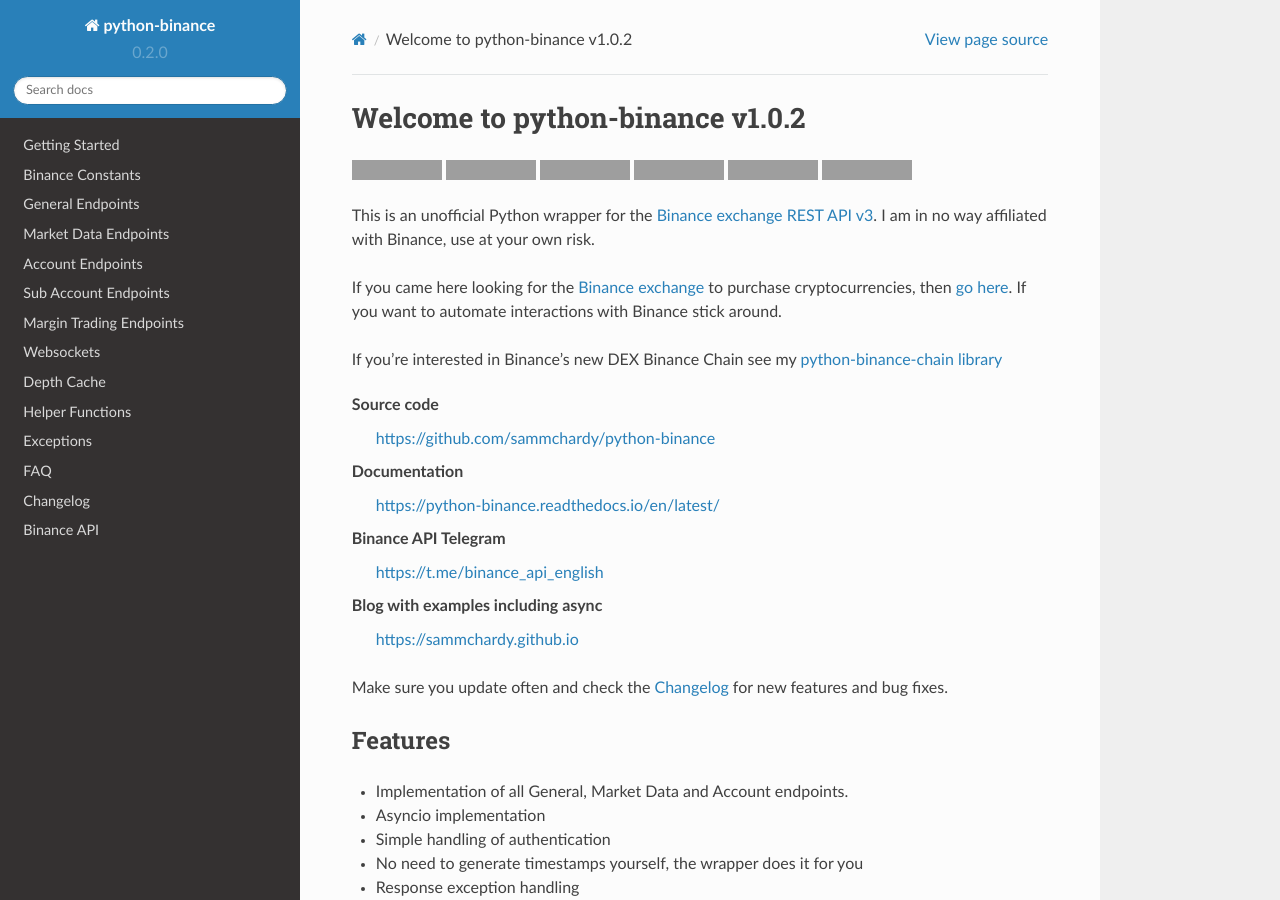
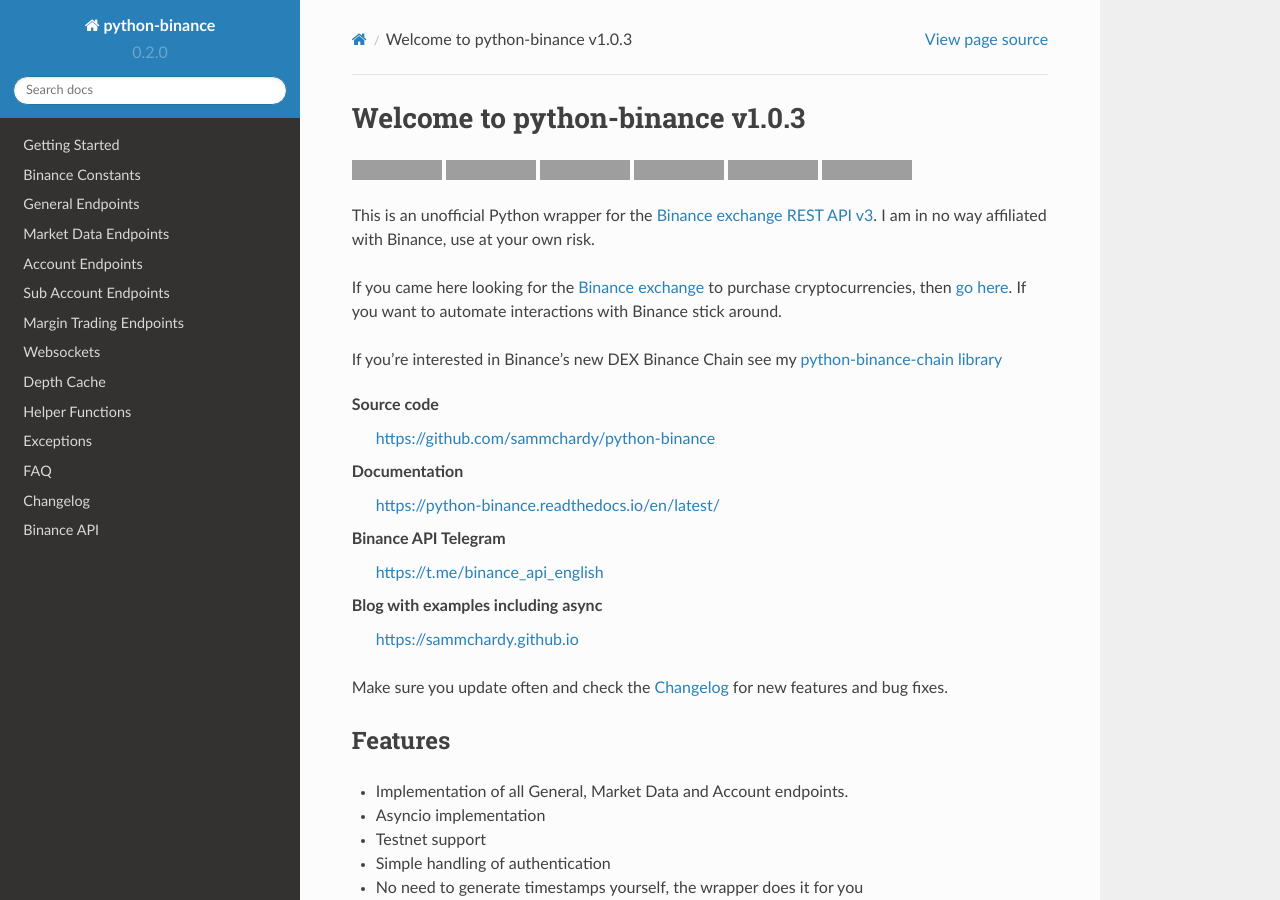
Before and after one commit to astro0099/python_BSC, a Sphinx documentation site: the page built from docs/index.rst, in a window 1280 px wide and 900 px high, cut to the strip 0-900 px from the top of the window. Built offline with Sphinx 7.4.7 and the Read the Docs theme 2.0.0, drawn with Linux system fonts in a browser that asks for light colours; formulas are drawn with MathJax 3; pages that are not in the unit, such as notebooks, are missing from menus; some of the changed text lies outside the part shown; grey boxes are pictures that could not be loaded.

Commit message:
Update to v1.0.3

```diff
--- a/README.rst
+++ b/README.rst
@@ -1,5 +1,5 @@
 ================================
-Welcome to python-binance v1.0.2
+Welcome to python-binance v1.0.3
 ================================
 
 .. image:: https://img.shields.io/pypi/v/python-binance.svg
@@ -46,6 +46,7 @@
 
 - Implementation of all General, Market Data and Account endpoints.
 - Asyncio implementation
+- Testnet support
 - Simple handling of authentication
 - No need to generate timestamps yourself, the wrapper does it for you
 - Response exception handling
@@ -79,6 +80,9 @@
 
 If you are using an exchange from the US, Japan or other TLD then make sure pass `tld='us'` when creating the
 client.
+
+To use the `Spot <https://testnet.binance.vision/>`_ or `Vanilla Options <https://testnet.binanceops.com/>`_ Testnet,
+pass `testnet=True` when creating the client.
 
 
 .. code:: bash
--- a/binance/__init__.py
+++ b/binance/__init__.py
@@ -4,7 +4,7 @@
 
 """
 
-__version__ = '1.0.2'
+__version__ = '1.0.3'
 
 from binance.client import Client, AsyncClient  # noqa
 from binance.depthcache import DepthCacheManager, OptionsDepthCacheManager  # noqa
```
Also changed, not shown: docs/changelog.rst (+8 -0 lines), docs/overview.rst (+20 -0 lines), 1 other file.
